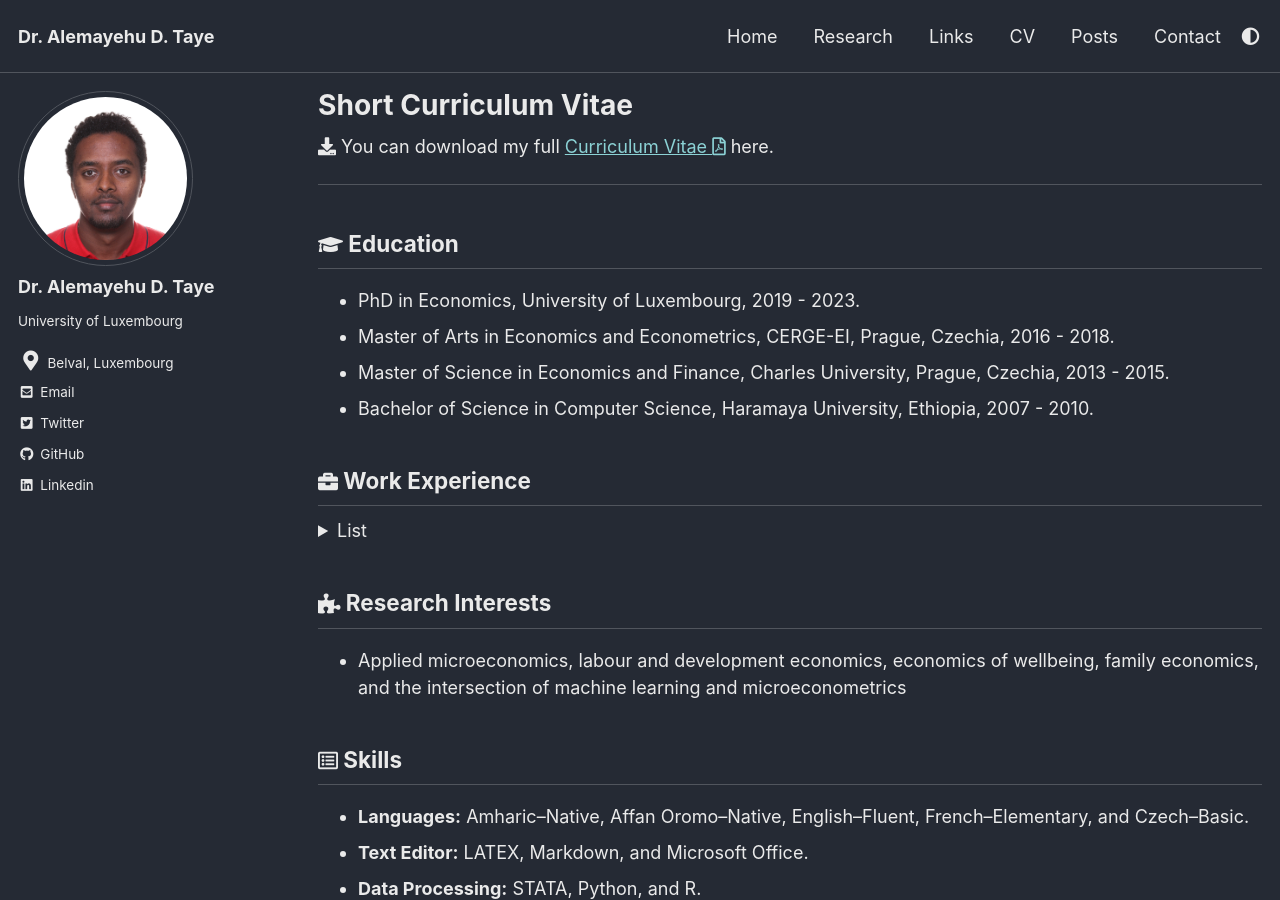
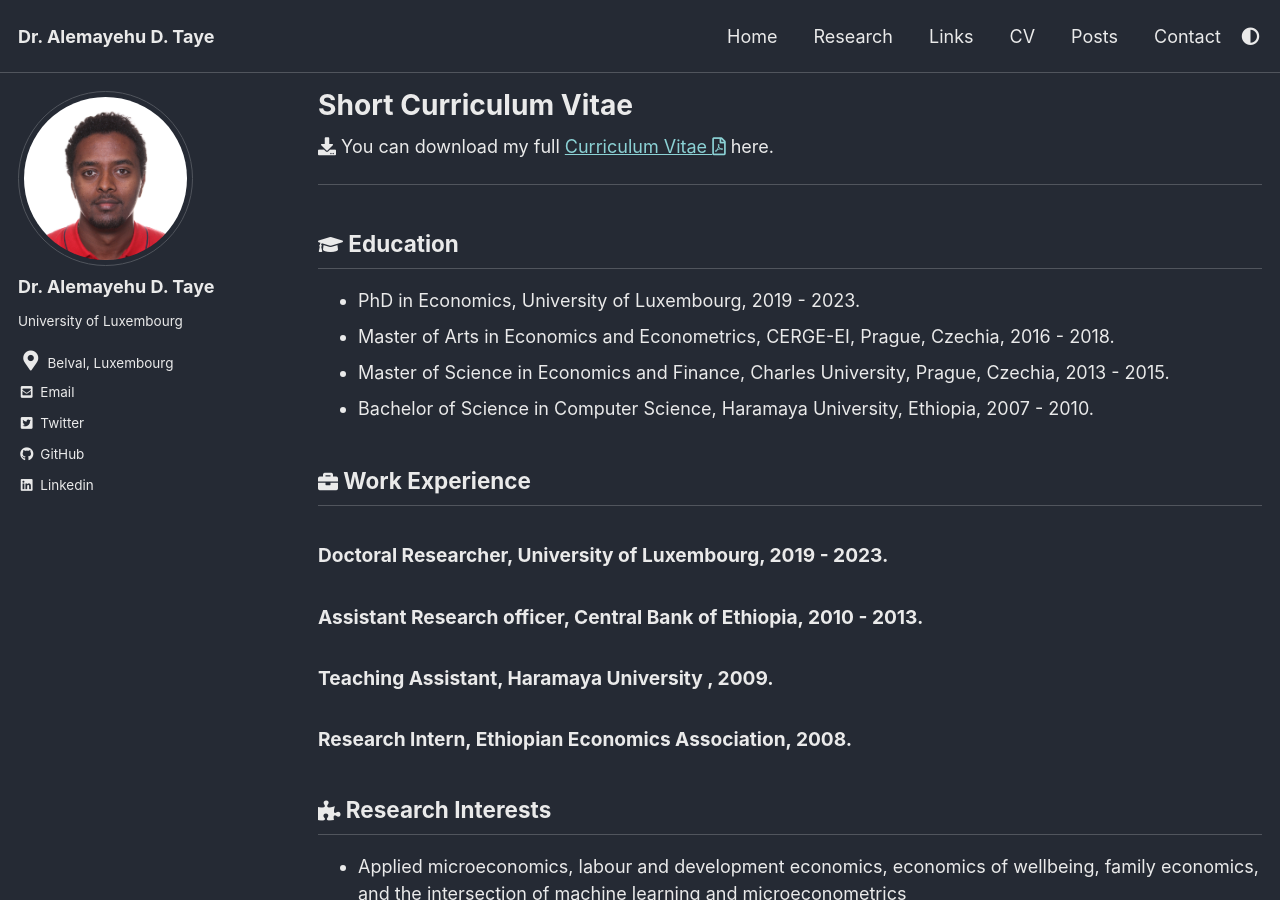
Before and after one commit to AlexTaye/AlexTAYE, a Jekyll site: the page built from _pages/CV.md, in a window 1280 px wide and 900 px high. Built offline with Jekyll 4.4.1, drawn with Linux system fonts in a browser that asks for light colours; cached includes are drawn as plain includes.

Commit message:
Update CV.md

```diff
--- a/_pages/CV.md
+++ b/_pages/CV.md
@@ -26,24 +26,13 @@ toc_icon: "gear"
 
 
 ## <i class='fas fa-briefcase' style='font-size:20px'></i> Work Experience
-<details>
-<summary>List</summary>
-### Doctoral Researcher, University of Luxembourg, 2019 - 2023.
 
-- Description of research assistant responsibilities and projects
+#### Doctoral Researcher, University of Luxembourg, 2019 - 2023.
+#### Assistant Research officer, Central Bank of Ethiopia, 2010 - 2013.
+#### Teaching Assistant, Haramaya University , 2009.
+#### Research Intern, Ethiopian Economics Association, 2008.
 
-### Assistant Research officer, Central Bank of Ethiopia, 2010 - 2013.
 
-- Description of graduate researcher responsibilities and projects
-
-### Teaching Assistant, Haramaya University , 2009.
-
-- Description of teaching assistant responsibilities
-
-### Research Intern, Ethiopian Economics Association, 2008.
-
-- Description of instructor responsibilities and courses taught
-</details>
 
 
 ## <i class='fas fa-puzzle-piece' style='font-size:20px'></i> Research Interests
```
